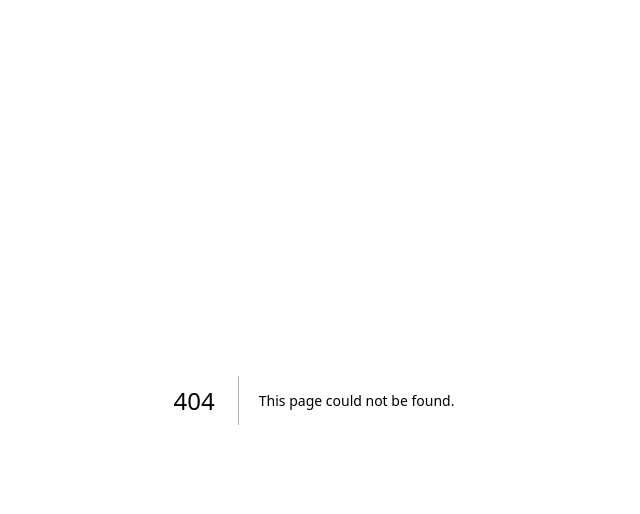
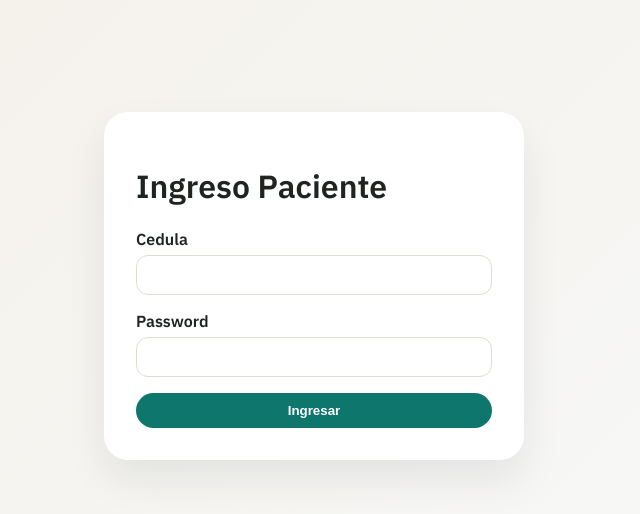
Before and after one commit to davidguzman1991/WEB-DIABETES, a Next.js app in the folder frontend/: page /patient/login in a window 1280 px wide. Before the commit this address had no page. Shown: the top 514 px of the page, without its empty margins (326-966 px from the left). Built offline with nearby package versions, Linux system fonts and the light colour scheme; no server answers.

Commit message:
feat(frontend): patient login and basic patient dashboard (C15)

```diff
--- /dev/null
+++ b/frontend/pages/patient/login.js
@@ -0,0 +1,71 @@
+import { useState } from "react";
+import { useRouter } from "next/router";
+
+import { apiFetch, setToken } from "../../lib/auth";
+
+export default function PatientLogin() {
+  const router = useRouter();
+  const [form, setForm] = useState({ cedula: "", password: "" });
+  const [error, setError] = useState("");
+  const [loading, setLoading] = useState(false);
+
+  const onChange = (event) => {
+    const { name, value } = event.target;
+    setForm({ ...form, [name]: value });
+  };
+
+  const onSubmit = async (event) => {
+    event.preventDefault();
+    setError("");
+    setLoading(true);
+    try {
+      const res = await apiFetch("/auth/patient/login", {
+        method: "POST",
+        body: form,
+      });
+      const data = await res.json().catch(() => ({}));
+      if (!res.ok) {
+        setError(data?.detail || "Credenciales invalidas");
+        return;
+      }
+      if (!data?.access_token) {
+        setError("Token invalido");
+        return;
+      }
+      setToken(data.access_token);
+      router.replace("/patient");
+    } catch {
+      setError("Error al iniciar sesion");
+    } finally {
+      setLoading(false);
+    }
+  };
+
+  return (
+    <div className="page">
+      <div className="card">
+        <h1>Ingreso Paciente</h1>
+        {error && <div className="error">{error}</div>}
+        <form className="form" onSubmit={onSubmit}>
+          <label>
+            Cedula
+            <input name="cedula" value={form.cedula} onChange={onChange} required />
+          </label>
+          <label>
+            Password
+            <input
+              type="password"
+              name="password"
+              value={form.password}
+              onChange={onChange}
+              required
+            />
+          </label>
+          <button type="submit" disabled={loading}>
+            {loading ? "Ingresando..." : "Ingresar"}
+          </button>
+        </form>
+      </div>
+    </div>
+  );
+}
```
Also changed, not shown: frontend/pages/patient/index.js (added, +92 -0 lines).
